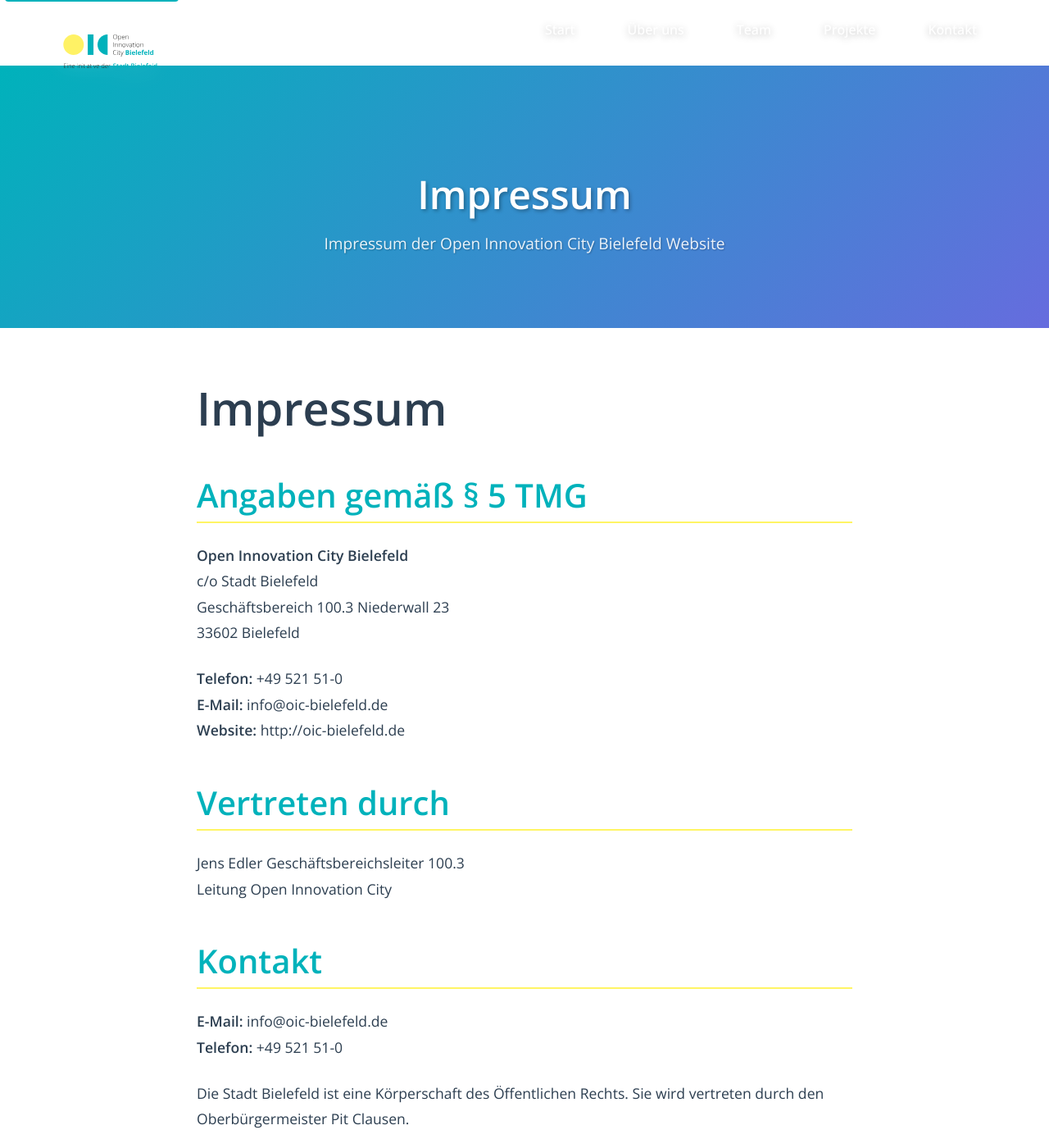
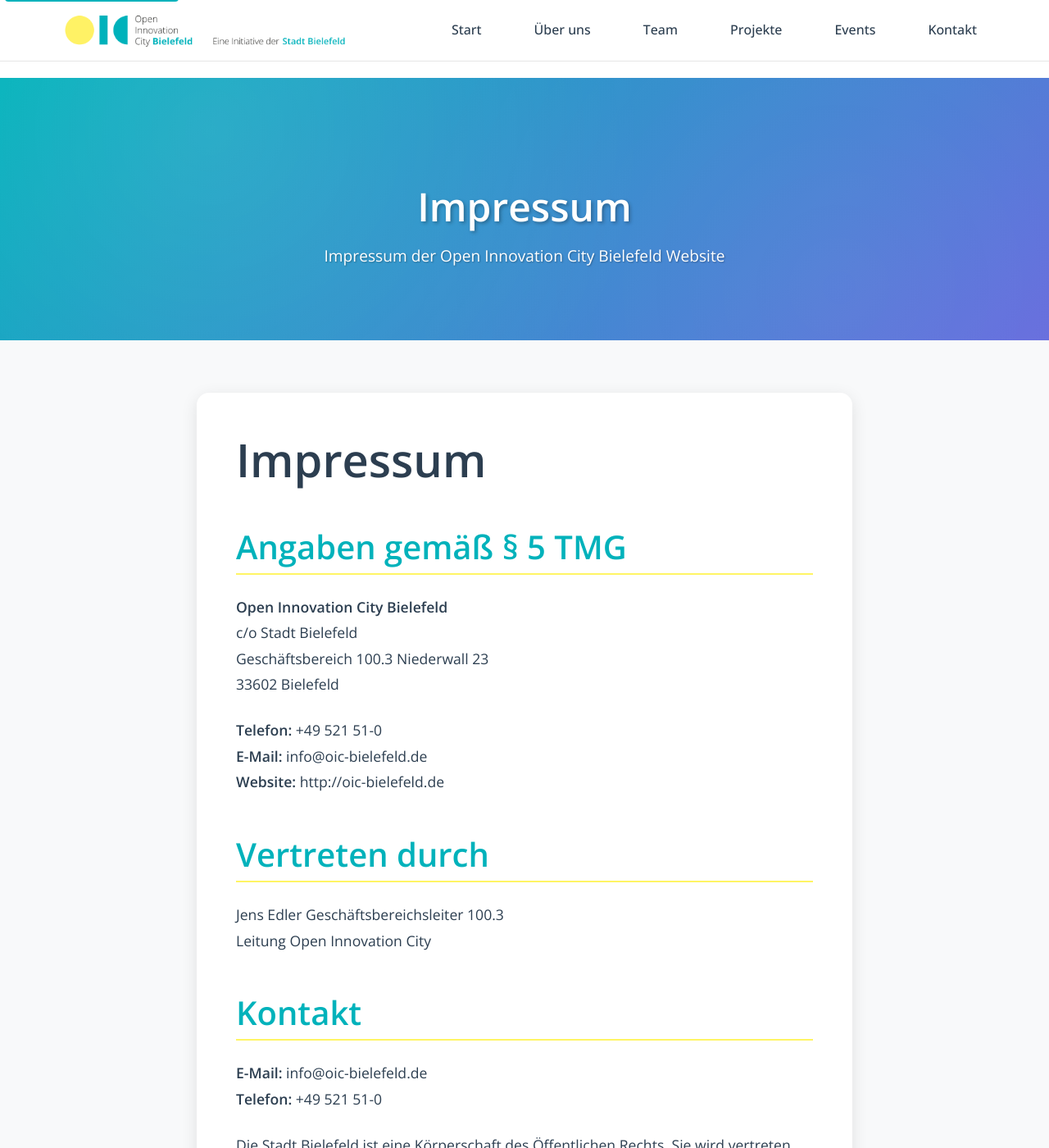
Before and after one commit to Open-Innovation-City/oic-bielefeld-website, a Jekyll site: the page built from impressum.md, in a window 1280 px wide and 1400 px high. Shown: the whole window at 82% size. Built offline with Jekyll 4.4.1, drawn with Linux system fonts in a browser that asks for light colours.

Commit message:
Anpassungen für weitere Inhaltsseiten

```diff
--- a/_layouts/default.html
+++ b/_layouts/default.html
@@ -5,6 +5,48 @@
 <body>
     <!-- Skip to main content link for accessibility -->
     <a href="#main" class="skip-link">Zum Hauptinhalt springen</a>
+
+    <!-- Adaptive Navigation (gleich wie auf Startseite) -->
+    <nav class="navbar light-theme" id="navbar">
+        <div class="nav-container">
+            <div class="logo">
+                <a href="{{ site.baseurl }}/" style="display: flex; align-items: center; text-decoration: none;">
+                    <!-- Dark version logo (for dark backgrounds) -->
+                    <img src="{{ '/assets/images/logo-light.png' | relative_url }}"
+                         alt="{{ site.title }} Logo Light"
+                         class="logo-dark"
+                         onerror="handleLogoError(this)">
+                    <!-- Light version logo (for light backgrounds) -->
+                    <img src="{{ '/assets/images/logo-dark.png' | relative_url }}"
+                         alt="{{ site.title }} Logo Dark"
+                         class="logo-light"
+                         onerror="handleLogoError(this)">
+
+                    <!-- Fallback falls beide Logos nicht laden -->
+                    <div class="logo-fallback" id="logoFallback">
+                        <div class="logo-circle"></div>
+                        <div class="logo-rect"></div>
+                        <div class="logo-shape"></div>
+                        <div class="logo-text">
+                            <div>Open Innovation City</div>
+                            <div>Bielefeld</div>
+                        </div>
+                    </div>
+                </a>
+            </div>
+
+            <ul class="nav-links" id="navLinks">
+                <li><a href="{{ site.baseurl }}/">Start</a></li>
+                <li><a href="{{ site.baseurl }}/#about">Über uns</a></li>
+                <li><a href="{{ site.baseurl }}/#team">Team</a></li>
+                <li><a href="{{ site.baseurl }}/#projects">Projekte</a></li>
+                <li><a href="{{ site.baseurl }}/#events">Events</a></li>
+                <li><a href="{{ site.baseurl }}/#contact">Kontakt</a></li>
+            </ul>
+
+            <button class="mobile-menu-btn" id="mobileMenuBtn" aria-label="Menü öffnen">☰</button>
+        </div>
+    </nav>
 
     <!-- Main Content -->
     <main id="main" role="main">
--- a/_layouts/page.html
+++ b/_layouts/page.html
@@ -1,37 +1,6 @@
 ---
 layout: default
 ---
-
-<!-- Navigation (gleich wie auf Startseite) -->
-<nav class="navbar" id="navbar">
-    <div class="nav-container">
-        <div class="logo">
-            <a href="{{ site.baseurl }}/">
-                <img src="{{ '/assets/images/logo.svg' | relative_url }}" alt="{{ site.title }}" class="logo-img">
-                <!-- Fallback logo if image doesn't load -->
-                <div class="logo-fallback" style="display: none;">
-                    <div class="logo-circle"></div>
-                    <div class="logo-rect"></div>
-                    <div class="logo-shape"></div>
-                    <div class="logo-text">
-                        <div>Open Innovation City</div>
-                        <div>Bielefeld</div>
-                    </div>
-                </div>
-            </a>
-        </div>
-
-        <ul class="nav-links">
-            <li><a href="{{ site.baseurl }}/">Start</a></li>
-            <li><a href="{{ site.baseurl }}/#about">Über uns</a></li>
-            <li><a href="{{ site.baseurl }}/#team">Team</a></li>
-            <li><a href="{{ site.baseurl }}/#projects">Projekte</a></li>
-            <li><a href="{{ site.baseurl }}/#contact">Kontakt</a></li>
-        </ul>
-
-        <button class="mobile-menu-btn">☰</button>
-    </div>
-</nav>
 
 <!-- Page Header -->
 <header class="page-header">
@@ -58,31 +27,60 @@ layout: default
     background: linear-gradient(135deg, var(--primary-turquoise) 0%, var(--secondary-blue) 100%);
     color: white;
     padding: 8rem 0 4rem;
-    margin-top: 80px; /* Account for fixed navbar */
+    margin-top: 95px; /* Angepasst für höhere Navigation */
     text-align: center;
+    position: relative;
+    overflow: hidden;
+}
+
+/* Subtle background pattern für page header */
+.page-header::before {
+    content: '';
+    position: absolute;
+    top: 0;
+    left: 0;
+    right: 0;
+    bottom: 0;
+    background:
+        radial-gradient(circle at 20% 20%, rgba(255, 255, 255, 0.1) 0%, transparent 50%),
+        radial-gradient(circle at 80% 80%, rgba(255, 255, 255, 0.05) 0%, transparent 50%);
+    z-index: 1;
+}
+
+.page-header .container {
+    position: relative;
+    z-index: 2;
 }
 
 .page-header h1 {
     font-size: 3rem;
     margin-bottom: 1rem;
     text-shadow: 2px 2px 4px rgba(0,0,0,0.3);
+    animation: fadeInUp 0.8s ease-out;
 }
 
 .page-description {
     font-size: 1.2rem;
     opacity: 0.9;
     text-shadow: 1px 1px 2px rgba(0,0,0,0.3);
+    animation: fadeInUp 0.8s ease-out 0.2s both;
 }
 
 .page-content {
     padding: 4rem 0;
     min-height: 60vh;
+    background: var(--bg-light);
 }
 
 .content-wrapper {
     max-width: 800px;
     margin: 0 auto;
     line-height: 1.8;
+    background: white;
+    padding: 3rem;
+    border-radius: 15px;
+    box-shadow: var(--shadow-light);
+    animation: fadeInUp 0.8s ease-out 0.4s both;
 }
 
 .content-wrapper h2 {
@@ -118,11 +116,12 @@ layout: default
     color: var(--primary-turquoise);
     text-decoration: none;
     border-bottom: 1px solid transparent;
-    transition: border-color 0.3s ease;
+    transition: all 0.3s ease;
 }
 
 .content-wrapper a:hover {
     border-bottom-color: var(--primary-turquoise);
+    color: var(--secondary-blue);
 }
 
 .content-wrapper strong {
@@ -138,10 +137,76 @@ layout: default
     border-radius: 2px;
 }
 
+/* Blockquotes */
+.content-wrapper blockquote {
+    border-left: 4px solid var(--primary-turquoise);
+    margin: 2rem 0;
+    padding: 1rem 1.5rem;
+    background: rgba(0, 178, 187, 0.05);
+    border-radius: 0 10px 10px 0;
+    font-style: italic;
+}
+
+.content-wrapper blockquote p {
+    margin-bottom: 0.5rem;
+}
+
+/* Tables */
+.content-wrapper table {
+    width: 100%;
+    border-collapse: collapse;
+    margin: 2rem 0;
+    box-shadow: var(--shadow-light);
+    border-radius: 10px;
+    overflow: hidden;
+}
+
+.content-wrapper th {
+    background: var(--primary-turquoise);
+    color: white;
+    padding: 1rem;
+    text-align: left;
+    font-weight: 600;
+}
+
+.content-wrapper td {
+    padding: 1rem;
+    border-bottom: 1px solid #eee;
+}
+
+.content-wrapper tr:hover {
+    background: rgba(0, 178, 187, 0.05);
+}
+
+/* Code blocks */
+.content-wrapper code {
+    background: rgba(0, 178, 187, 0.1);
+    padding: 0.2rem 0.4rem;
+    border-radius: 4px;
+    font-family: 'Courier New', monospace;
+    font-size: 0.9rem;
+}
+
+.content-wrapper pre {
+    background: var(--text-dark);
+    color: white;
+    padding: 1.5rem;
+    border-radius: 10px;
+    overflow-x: auto;
+    margin: 2rem 0;
+}
+
+.content-wrapper pre code {
+    background: none;
+    padding: 0;
+    color: white;
+}
+
 /* Responsive */
 @media (max-width: 768px) {
     .page-header {
         padding: 6rem 0 3rem;
+        margin-top: 85px;
     }
 
     .page-header h1 {
@@ -153,34 +218,39 @@ layout: default
     }
 
     .content-wrapper {
-        padding: 0 1rem;
+        padding: 2rem;
+        margin: 0 1rem;
+        border-radius: 10px;
+    }
+
+    .content-wrapper ul, .content-wrapper ol {
+        margin-left: 1.5rem;
+    }
+}
+
+@media (max-width: 480px) {
+    .page-header h1 {
+        font-size: 2rem;
+    }
+
+    .content-wrapper {
+        padding: 1.5rem;
+    }
+
+    .content-wrapper h2 {
+        margin-top: 2rem;
+    }
+}
+
+/* Animation keyframes */
+@keyframes fadeInUp {
+    from {
+        opacity: 0;
+        transform: translateY(30px);
+    }
+    to {
+        opacity: 1;
+        transform: translateY(0);
     }
 }
 </style>
-
-<script>
-// Logo fallback script
-document.addEventListener('DOMContentLoaded', function() {
-    const logoImg = document.querySelector('.logo-img');
-    const logoFallback = document.querySelector('.logo-fallback');
-
-    if (logoImg) {
-        logoImg.addEventListener('error', function() {
-            this.style.display = 'none';
-            if (logoFallback) {
-                logoFallback.style.display = 'flex';
-            }
-        });
-    }
-});
-
-// Navbar scroll effect (same as main page)
-window.addEventListener('scroll', function() {
-    const navbar = document.getElementById('navbar');
-    if (window.pageYOffset > 50) {
-        navbar.classList.add('scrolled');
-    } else {
-        navbar.classList.remove('scrolled');
-    }
-});
-</script>
```
Also changed, not shown: other parts of _layouts/default.html (+51 -0 lines).
